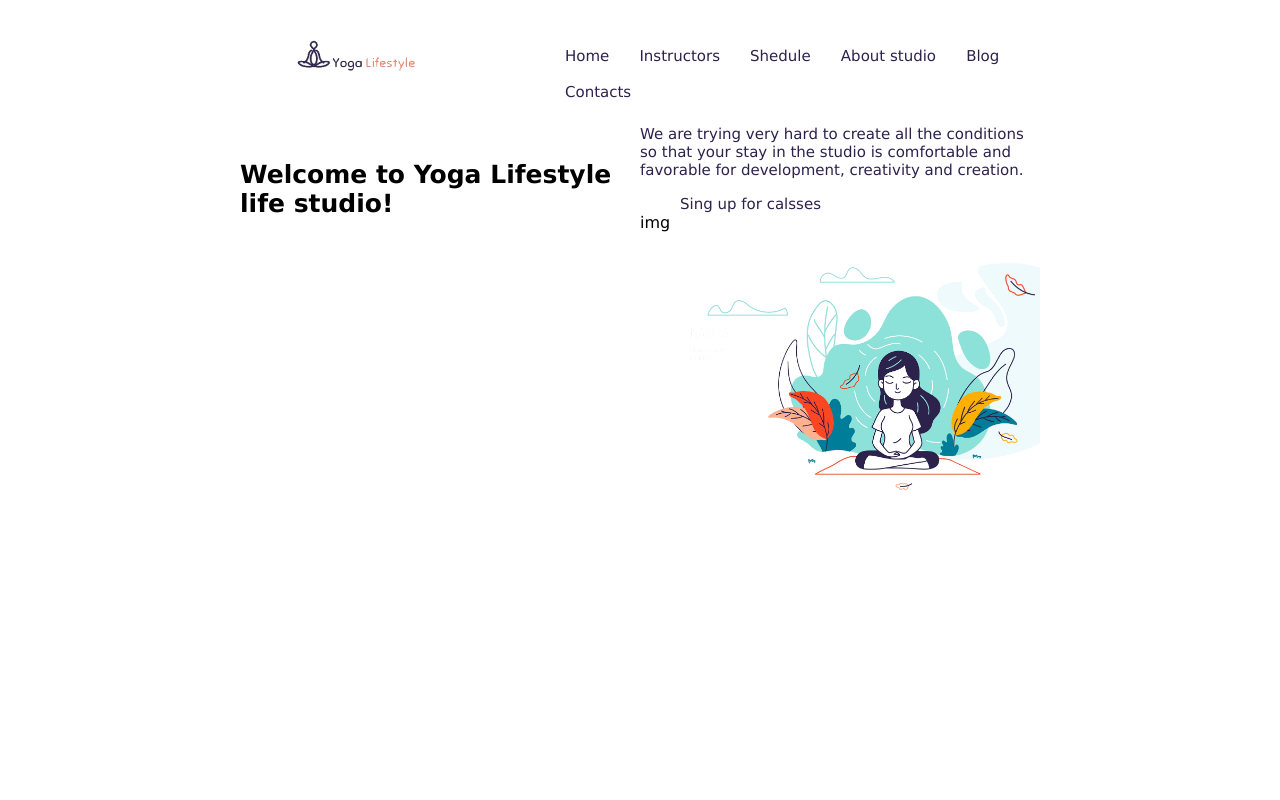
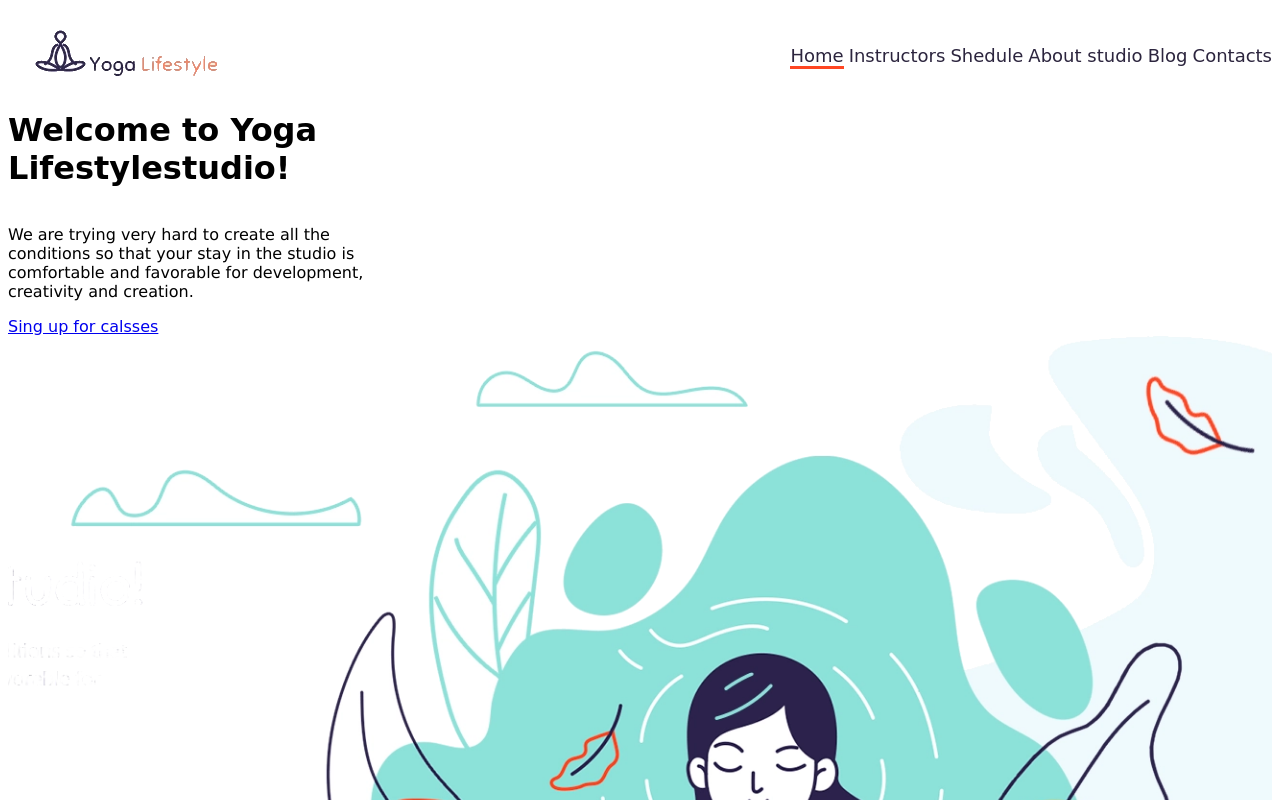
Before and after one commit to linajja/Yoga, a website: page index.html in a window 1280 px wide. Shown: the top 800 px of the page. Drawn offline with Linux system fonts and the light colour scheme.

Commit message:
css variables

```diff
--- a/css/main.css
+++ b/css/main.css
@@ -0,0 +1,65 @@
+:root {
+    --oranzine: #ff4622;
+    --plotis: 1000px;
+    --soninis-atstumas: calc((100% - var(--plotis)) / 2);
+    --main-width: calc (100%- var(--soninis-atstumas));
+    --text-width: calc(var(--plotis) * 0.4);
+    --text-margin: calc(var(--plotis) * 0.1);
+    --image-width: calc(100% - var(--plotis) / 2);
+}
+
+body {
+    font-family: cursive;
+}
+head {
+    display: inline-block;
+    width: var(--plotis);
+    margin-left: var(--soninis-atstumas);
+}
+head > img {
+     float: left;
+     height: 40px;
+}
+nav {
+     float:right;
+     margin-top: 20px;
+
+}
+nav > a {
+    font-size: 18px;
+    line-height: 20px;
+    text-decoration: none;
+    color: #2c253e;
+    border-bottom: 3px solid transparent;
+}
+nav > a:hover {
+    border-bottom: 5px solid var(--oranzine);
+}
+nav > a:first-child {
+    margin-left: 0%;
+    border-color: var(--oranzine);
+}
+main {
+
+}
+div {
+   float: left;
+   width: var(--text-width);
+   margin-right: var(--text-margin);
+}
+h1 {
+   display: inline-block;
+}
+hi > span {
+
+}
+p {
+    font-family: Verdana, Geneva, Tahoma, sans-serif;
+}
+div > a {
+
+}
+main > img {
+    display: inline-block;
+    width: 100%;
+}
--- a/img/main.css
+++ /dev/null
@@ -1,39 +0,0 @@
-body {
-
-}
-head {
-
-}
-head > img {
-
-}
-nav {
-
-}
-nav > a {
-
-}
-nav > a:hover {
-
-}
-nav > a:first-child {
-
-}
-main {
-
-}
-div {
-
-}
-h1 {
-
-}
-hi > span {
-
-}
-div > a {
-
-}
-main > img {
-
-}
--- a/index.html
+++ b/index.html
@@ -15,71 +15,11 @@
 <link rel="short icon" href="./favicon.ico" type="image/x-icon">
     <link rel="stylesheet" href="./css/main.css">
 
-    <style>
-        body {
-            font-family: Verdana, Geneva, Tahoma, sans-serif;
-        }
-        main {
-            display: inline-block;
-            width: 800px;
-            margin-left: calc((100% - 800px) / 2);
-        }
-        header {
-            width: 100%;
-            margin-top: 20px;
-        }
-        img {
-            float: right;
-            width: 350px;
-            margin-top: 50px;
-
-        }
-        nav {
-            display: inline-block;
-            float: right;
-            width: 500px;
-            margin-top: 10px;
-            padding-right: 0%;
-            line-height: 35px;
-
-        }
-
-        a {
-            text-decoration: none;
-            color: #2C224C;
-            font-size: 15px;
-            margin-left: 5%;
-
-        }
-        h1 {
-            float: left;
-            width: 400px;
-            margin-top: 50px;
-        }
-        p {
-            float: left;
-            width: 400px;
-            color: #2C224C;
-            font-size: 15px;
-        }
-        section{
-            display: inline-block;
-            float: left;
-            font-size: 15px;
-            margin-left: 5%;
-            margin-top: 50px;
-        }
-    </style>
 </head>
 <body>
     <main>
         <header>
-            <img style="display: inline-block;
-                        float: left;
-                        width: 150px;
-                        margin-top: 10px;
-                        margin-left: 5%;"
-            src="./img/yoga-logo.png" alt="Yoga logo">
+            <img src="./img/yoga-logo.png" alt="Yoga logo">
             <nav>
                 <a href="#">Home</a>
                 <a href="#">Instructors</a>
@@ -92,7 +32,7 @@
         <main>
             <div>
 
-            <h1 style="font-size: 25px;">Welcome to Yoga <span>Lifestyle</span> life studio!</h1>
+            <h1>Welcome to Yoga <span>Lifestyle</span>studio!</h1>
             <p>We are trying very hard to create all the conditions so that your stay in the studio is comfortable and favorable for development, creativity and creation.
             </p>
             <a href="#">Sing up for calsses</a>
```
